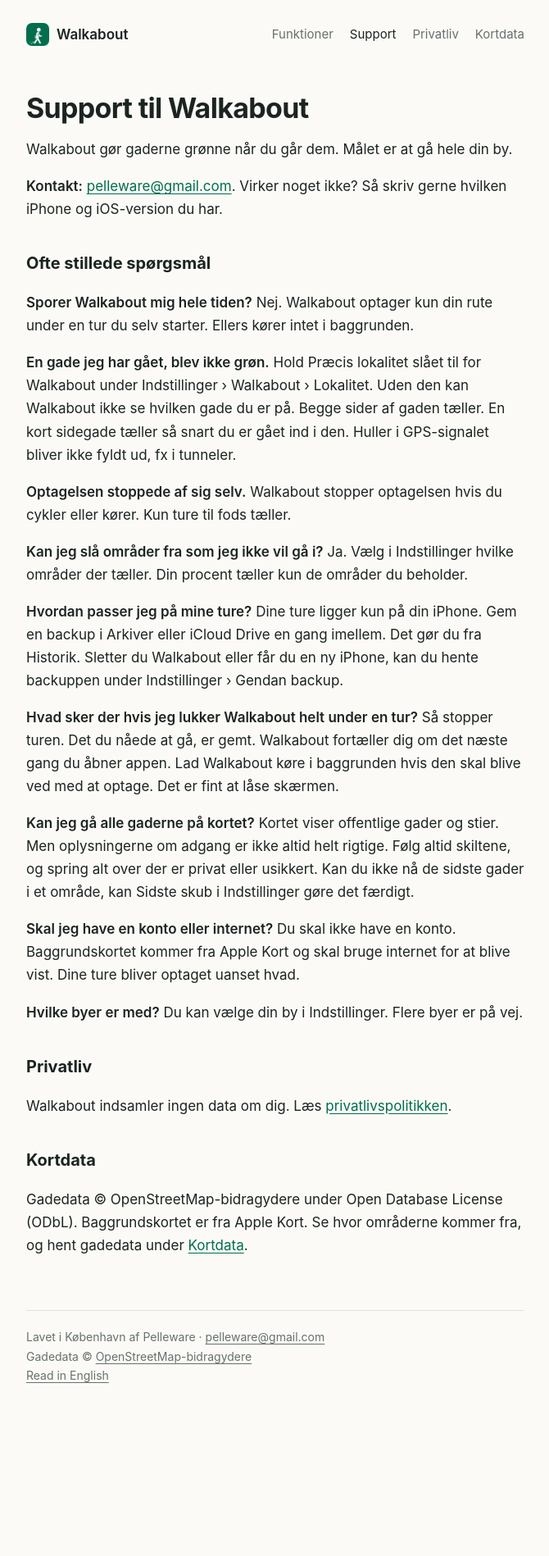
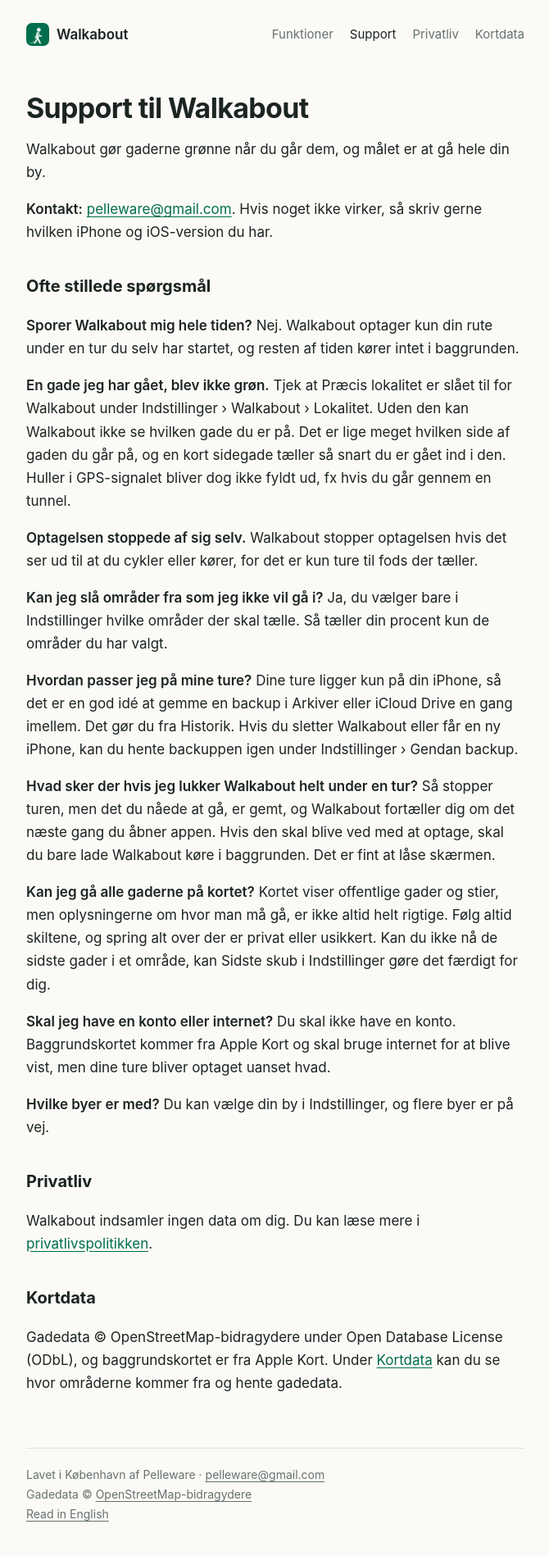
Before and after one commit to Pelleware/pelleware.github.io, a Jekyll site: the page built from da/support.md, in a window 1280 px wide. Shown: the whole page at 82% size, without its empty margins (304-974 px from the left). Built offline with Jekyll 4.4.1, drawn with Linux system fonts in a browser that asks for light colours; our own code applies the rules of GitHub Pages for plain Markdown files; before the commit the page ends 1730 px from its top, so only the background shows below that.

Commit message:
Danish pages read like someone explaining: joined sentences and everyday spoken phrases

```diff
--- a/_layouts/default.html
+++ b/_layouts/default.html
@@ -13,7 +13,7 @@
   <meta name="viewport" content="width=device-width, initial-scale=1">
   <title>{% if page.url == "/" or page.url == "/da/" %}Walkabout{% else %}{{ page.title | default: "Walkabout" }} · Walkabout{% endif %}</title>
   {%- if page.lang == "da" %}
-  <meta name="description" content="Walkabout gør gaderne grønne når du går dem. Målet er at gå hele din by.">
+  <meta name="description" content="Walkabout gør gaderne grønne når du går dem, og målet er at gå hele din by.">
   {%- else %}
   <meta name="description" content="Walkabout turns every street you walk green, until you've walked your whole city.">
   {%- endif %}
--- a/da/support.md
+++ b/da/support.md
@@ -5,43 +5,43 @@
 
 # Support til Walkabout
 
-Walkabout gør gaderne grønne når du går dem. Målet er at gå hele din by.
+Walkabout gør gaderne grønne når du går dem, og målet er at gå hele din by.
 
-**Kontakt:** [pelleware@gmail.com](mailto:pelleware@gmail.com). Virker noget ikke? Så skriv gerne hvilken iPhone og iOS-version du har.
+**Kontakt:** [pelleware@gmail.com](mailto:pelleware@gmail.com). Hvis noget ikke virker, så skriv gerne hvilken iPhone og iOS-version du har.
 
 ## Ofte stillede spørgsmål
 
 **Sporer Walkabout mig hele tiden?**
-Nej. Walkabout optager kun din rute under en tur du selv starter. Ellers kører intet i baggrunden.
+Nej. Walkabout optager kun din rute under en tur du selv har startet, og resten af tiden kører intet i baggrunden.
 
 **En gade jeg har gået, blev ikke grøn.**
-Hold Præcis lokalitet slået til for Walkabout under Indstillinger › Walkabout › Lokalitet. Uden den kan Walkabout ikke se hvilken gade du er på. Begge sider af gaden tæller. En kort sidegade tæller så snart du er gået ind i den. Huller i GPS-signalet bliver ikke fyldt ud, fx i tunneler.
+Tjek at Præcis lokalitet er slået til for Walkabout under Indstillinger › Walkabout › Lokalitet. Uden den kan Walkabout ikke se hvilken gade du er på. Det er lige meget hvilken side af gaden du går på, og en kort sidegade tæller så snart du er gået ind i den. Huller i GPS-signalet bliver dog ikke fyldt ud, fx hvis du går gennem en tunnel.
 
 **Optagelsen stoppede af sig selv.**
-Walkabout stopper optagelsen hvis du cykler eller kører. Kun ture til fods tæller.
+Walkabout stopper optagelsen hvis det ser ud til at du cykler eller kører, for det er kun ture til fods der tæller.
 
 **Kan jeg slå områder fra som jeg ikke vil gå i?**
-Ja. Vælg i Indstillinger hvilke områder der tæller. Din procent tæller kun de områder du beholder.
+Ja, du vælger bare i Indstillinger hvilke områder der skal tælle. Så tæller din procent kun de områder du har valgt.
 
 **Hvordan passer jeg på mine ture?**
-Dine ture ligger kun på din iPhone. Gem en backup i Arkiver eller iCloud Drive en gang imellem. Det gør du fra Historik. Sletter du Walkabout eller får du en ny iPhone, kan du hente backuppen under Indstillinger › Gendan backup.
+Dine ture ligger kun på din iPhone, så det er en god idé at gemme en backup i Arkiver eller iCloud Drive en gang imellem. Det gør du fra Historik. Hvis du sletter Walkabout eller får en ny iPhone, kan du hente backuppen igen under Indstillinger › Gendan backup.
 
 **Hvad sker der hvis jeg lukker Walkabout helt under en tur?**
-Så stopper turen. Det du nåede at gå, er gemt. Walkabout fortæller dig om det næste gang du åbner appen. Lad Walkabout køre i baggrunden hvis den skal blive ved med at optage. Det er fint at låse skærmen.
+Så stopper turen, men det du nåede at gå, er gemt, og Walkabout fortæller dig om det næste gang du åbner appen. Hvis den skal blive ved med at optage, skal du bare lade Walkabout køre i baggrunden. Det er fint at låse skærmen.
 
 **Kan jeg gå alle gaderne på kortet?**
-Kortet viser offentlige gader og stier. Men oplysningerne om adgang er ikke altid helt rigtige. Følg altid skiltene, og spring alt over der er privat eller usikkert. Kan du ikke nå de sidste gader i et område, kan Sidste skub i Indstillinger gøre det færdigt.
+Kortet viser offentlige gader og stier, men oplysningerne om hvor man må gå, er ikke altid helt rigtige. Følg altid skiltene, og spring alt over der er privat eller usikkert. Kan du ikke nå de sidste gader i et område, kan Sidste skub i Indstillinger gøre det færdigt for dig.
 
 **Skal jeg have en konto eller internet?**
-Du skal ikke have en konto. Baggrundskortet kommer fra Apple Kort og skal bruge internet for at blive vist. Dine ture bliver optaget uanset hvad.
+Du skal ikke have en konto. Baggrundskortet kommer fra Apple Kort og skal bruge internet for at blive vist, men dine ture bliver optaget uanset hvad.
 
 **Hvilke byer er med?**
-Du kan vælge din by i Indstillinger. Flere byer er på vej.
+Du kan vælge din by i Indstillinger, og flere byer er på vej.
 
 ## Privatliv
 
-Walkabout indsamler ingen data om dig. Læs [privatlivspolitikken](privacy.md).
+Walkabout indsamler ingen data om dig. Du kan læse mere i [privatlivspolitikken](privacy.md).
 
 ## Kortdata
 
-Gadedata © OpenStreetMap-bidragydere under Open Database License (ODbL). Baggrundskortet er fra Apple Kort. Se hvor områderne kommer fra, og hent gadedata under [Kortdata](map-data.md).
+Gadedata © OpenStreetMap-bidragydere under Open Database License (ODbL), og baggrundskortet er fra Apple Kort. Under [Kortdata](map-data.md) kan du se hvor områderne kommer fra og hente gadedata.
```
Also changed, not shown: da/features.md (+34 -34 lines), da/index.html (+4 -4 lines), da/map-data.md (+5 -5 lines), da/privacy.md (+13 -13 lines).
